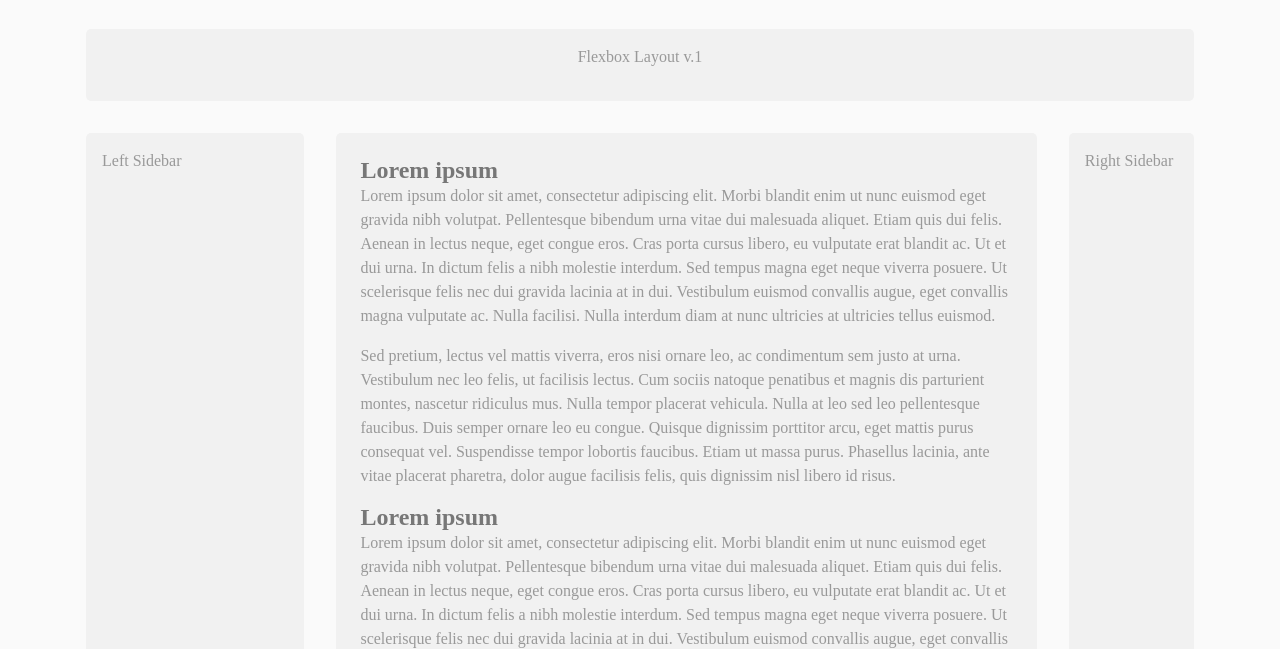
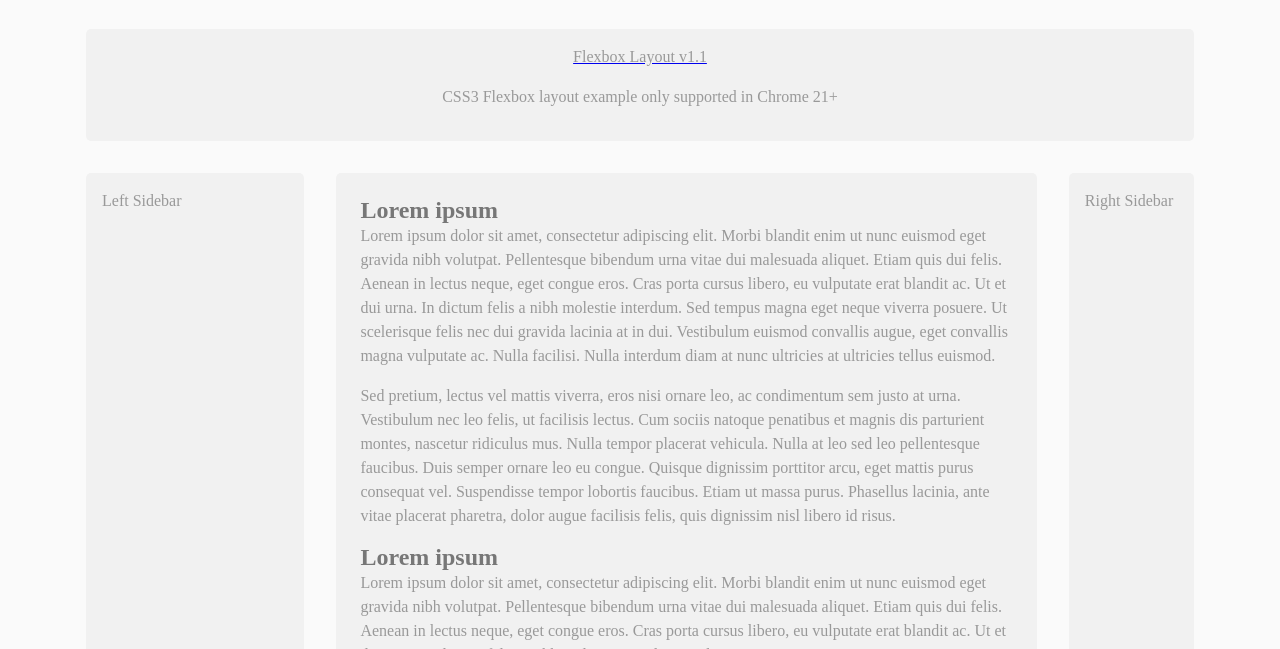
Before and after one commit to tr13ze/FlexboxLayout, a plain HTML site: page index.html in a window 1280 px wide. Shown: the part 151-800 px from the top of the page. Drawn offline with Linux system fonts and the light colour scheme.

Commit message:
html doc update

```diff
--- a/index.html
+++ b/index.html
@@ -1,12 +1,14 @@
 <!-- Flexbox Layout v.1 -->
 <!-- Only supported in Chrome 21+ -->
+<!-- https://github.com/tr13ze/FlexboxLayout -->
 <!-- tr13ze.com -->
 
 <!doctype html>
 <html lang="en">
 <head>
 <meta charset="UTF-8">
-<title>Flexbox layout</title>
+<title>CSS3 Flexbox layout v1.1</title>
+<meta name="description" content="CSS3 Flexbox layout example only supported in Chrome by tr13ze" />
 <link rel="stylesheet" href="assets/css/style.css">
 </head>
 <body>
@@ -21,7 +23,8 @@
 </div>
 <div class="box-content">
   <div class="box">
-    <p>Flexbox Layout v.1</p>
+    <a href="https://github.com/tr13ze/FlexboxLayout"><p>Flexbox Layout v1.1</p></a>
+    <p>CSS3 Flexbox layout example only supported in Chrome 21+</p>
   </div>
 </div>
 <div class="main-content">
```
